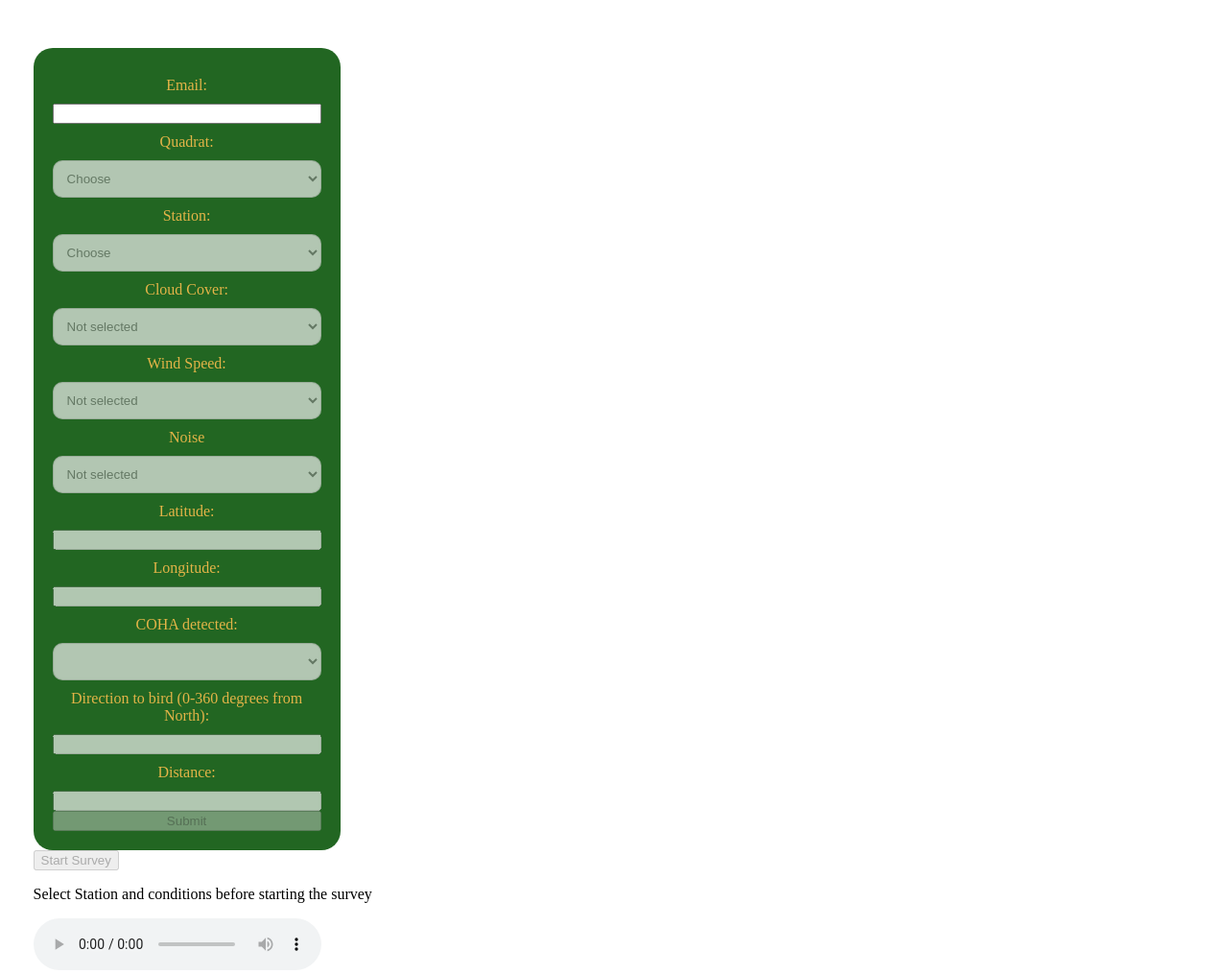
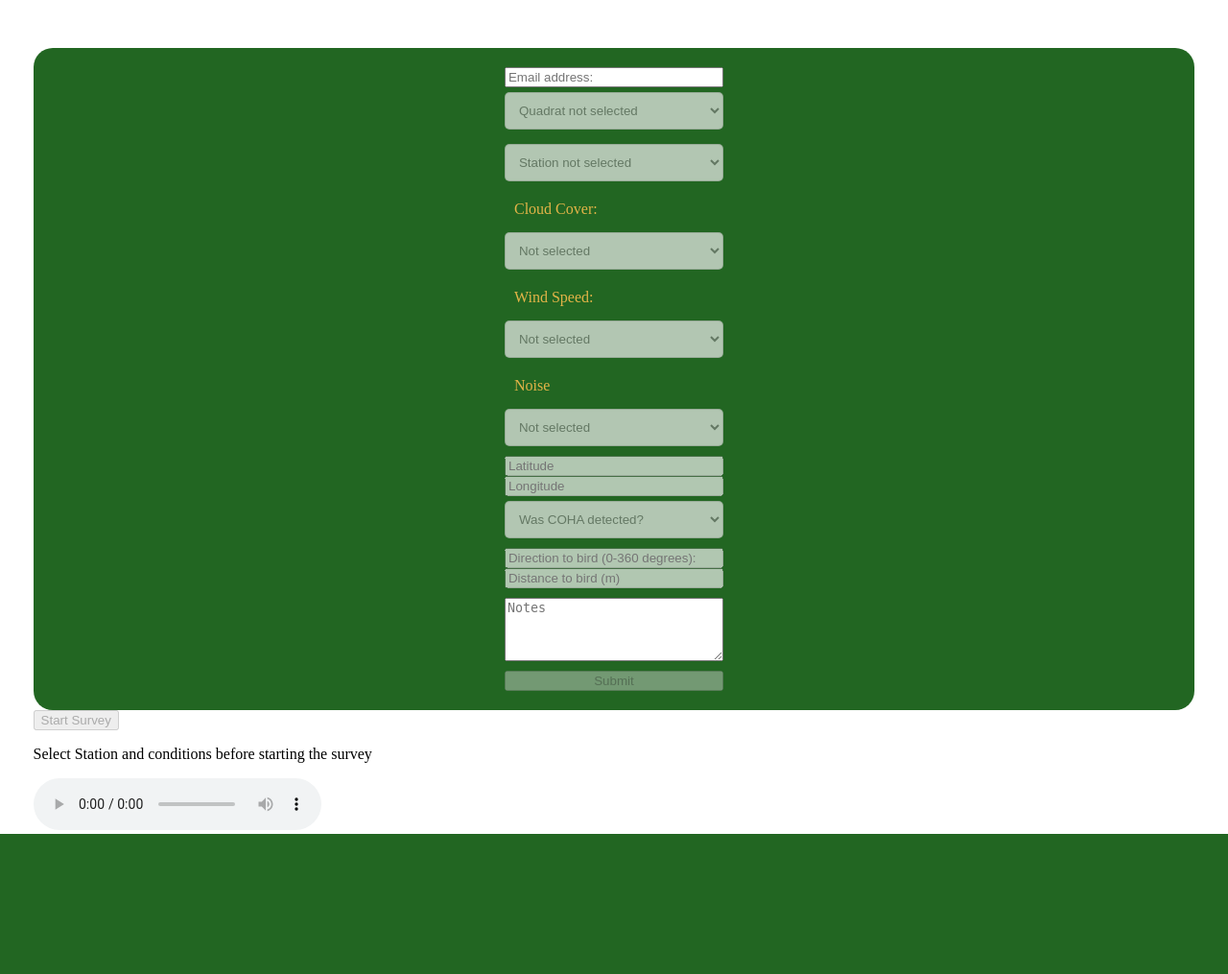
Before and after one commit to commonloon/coha-gcloud, a Flask app: page / in a window 1280 px wide. Shown: the whole page at 96% size. After the commit the page ends 869 px from the top, so only its background shows below. Run offline with Flask 2, Linux system fonts and the light colour scheme.

Commit message:
Better styling. Replaced most labels with placeholders (for text fields) or default option text (for dropdowns).

```diff
--- a/main.py
+++ b/main.py
@@ -9,7 +9,7 @@ from flask import render_template, request
 
 app = Flask(__name__, template_folder="templates")
 
-unselected: str = "Choose"
+unselected: str = "not selected"
 quadrats = list(string.ascii_uppercase)[:24]   # 24 Quadrats named A-X
 stations = [str(i) for i in range(1, 17, 1)]   # 16 stations in each quadrat, numbered 1-16
 quadrats.insert(0, unselected)
@@ -94,7 +94,7 @@ def save_data():
         "quadrat", "station",
         "cloud", "wind", "noise", "latitude", "longitude",
         "detection", "direction", "distance",
-        "email"
+        "email", "notes"
     ]
     csvColumns = fieldNames.copy()
     csvColumns.append("timestamp")
--- a/static/coha.css
+++ b/static/coha.css
@@ -44,13 +44,13 @@ body {
 
 form {
   color: #E3B448;
-  align-items: right;
-  justify-content: right;
+  align-items: center;
+  justify-content: center;
   background-color: #262;
   border-radius: 20px;
   box-sizing: border-box;
   padding: 20px;
-  width: 320px;
+  width: 100%;
   display: grid;
 }
 
@@ -59,24 +59,55 @@ label {
   padding: 10px;
 }
 select {
-  float: right;
   width: 100%;
   padding:10px;
-  border-radius:10px;
+  border-radius:5px;
+  margin-top: 5px;
+  margin-bottom: 10px;
 }
 input[text] {
-  float: right;
   width: 100%%;
   padding:10px;
   border-radius:10px;
-}
-
-div.fullwidth {
-  width: 100%;
-  margin: 0;
-  padding: 0;
+  margin-top: 5px;
+  margin-bottom: 5px;
 }
 
 label{
-  text-align: center;
+  text-align: left;
 }
+
+textarea {
+  margin-top: 10px;
+  margin-bottom: 10px;
+}
+
+.input:focus ~ .cut,
+.input:not(:placeholder-shown) ~ .cut {
+  transform: translateY(8px);
+}
+
+.placeholder {
+  color: #65657b;
+  font-family: sans-serif;
+  left: 20px;
+  line-height: 14px;
+  pointer-events: none;
+  position: absolute;
+  transform-origin: 0 50%;
+  transition: transform 200ms, color 200ms;
+  top: 20px;
+}
+
+.input:focus ~ .placeholder,
+.input:not(:placeholder-shown) ~ .placeholder {
+  transform: translateY(-30px) translateX(10px) scale(0.75);
+}
+
+.input:not(:placeholder-shown) ~ .placeholder {
+  color: #808097;
+}
+
+.input:focus ~ .placeholder {
+  color: #dc2f55;
+}
--- a/templates/coha-ui.html
+++ b/templates/coha-ui.html
@@ -21,7 +21,6 @@
       action="/save/"
       class="content"
       >
-    <label for="email">Email:</label>
 
     <input
             id="email"
@@ -29,24 +28,24 @@
             type="email"
             value="{{ email }}"
             onchange="emailChanged()"
+            class="input"
+            placeholder="Email address:"
     />
-    <label for="quadrat">Quadrat:</label>
     <select
             name="quadrat" id="quadrat"
             {% if email == "" %} disabled {% else %} enabled {% endif %}
             onchange="quadratChanged()"
     >
         {% for opt in quadrats %}
-        <option value="{{ opt }}" {% if opt == quadrat %}selected{% endif %}>{{ opt }}</option>
+        <option value="{{ opt }}" {% if opt == quadrat %}selected{% endif %}>Quadrat {{ opt }}</option>
         {% endfor %}
     </select>
-    <label for="station">Station:</label>
     <select name="station" id="station"
-            {% if quadrat in quadrats and quadrat != "Choose" %} enabled {% else %} disabled {% endif %}
+            {% if quadrat in quadrats and quadrat != "not selected" %} enabled {% else %} disabled {% endif %}
             onchange="stationChanged()"
     >
         {% for opt in stations %}
-        <option value="{{ opt }}" {% if opt == "Choose" %}selected{% endif %}>{{ opt }}</option>
+        <option value="{{ opt }}" {% if opt == "not selected" %}selected{% endif %}>Station {{ opt }}</option>
         {% endfor %}
     </select>
     <label for="cloud">Cloud Cover:</label>
@@ -77,35 +76,57 @@
         <option value="2">Medium</option>
         <option value="3">Excessive</option>
     </select>
-    <label for="latitude">Latitude:</label>
     <input
             name="latitude"
             id="latitude"
             name="latitude"
             type="text"
+            class="input"
+            placeholder="Latitude"
             disabled
     />
-    <label for="longitude">Longitude:</label>
     <input
                 name="longitude"
                 name="longitude"
                 id="longitude"
                 type="text"
+                class="input"
+                placeholder="Longitude"
                 disabled
         />
 
 
-    <label for="detection">COHA detected:</label>
     <select id="detection" name="detection" disabled onchange="detectionChanged()">
-        <option value="unset" selected></option>
+        <option value="unset" selected>Was COHA detected?</option>
         <option value="no" >No</option>
-        <option value="yes">Yes</option>
+        <option value="yes">Yes - COHA was seen or heard</option>
     </select>
-    <label for="direction">Direction to bird (0-360 degrees from North):</label>
 
-        <input id="direction" name="direction" type="text" value="" disabled />
-    <label for="distance">Distance:</label>
-    <input id="distance" name="distance" type="text" value="" disabled />
+    <input
+            id="direction"
+            name="direction"
+            type="text"
+            value=""
+            class="input"
+            placeholder="Direction to bird (0-360 degrees):"
+            disabled
+    />
+    <input
+            id="distance"
+            name="distance"
+            type="text"
+            value=""
+            class="input"
+            placeholder="Distance to bird (m)"
+            disabled
+    />
+    <textarea
+        id="notes"
+        name="notes"
+        rows="4"
+        class="input"
+        placeholder="Notes"
+    ></textarea>
 
     <button id="submit" type="submit" disabled>Submit</button>
 
```
Lines whose indentation alone changed are shown as unchanged.
